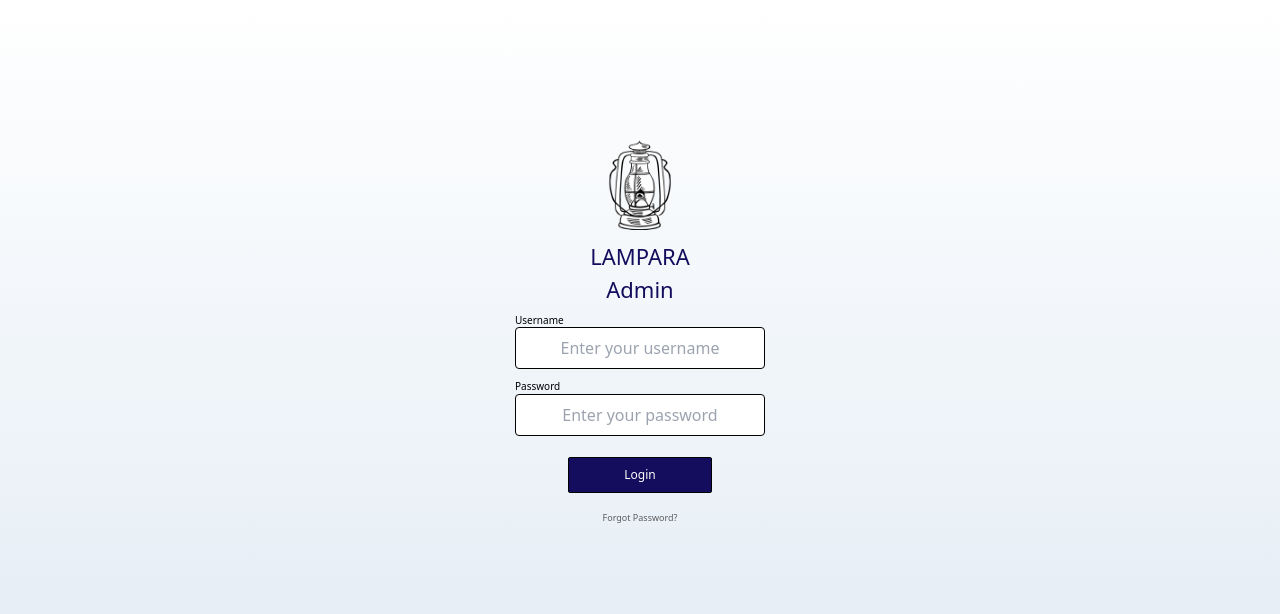
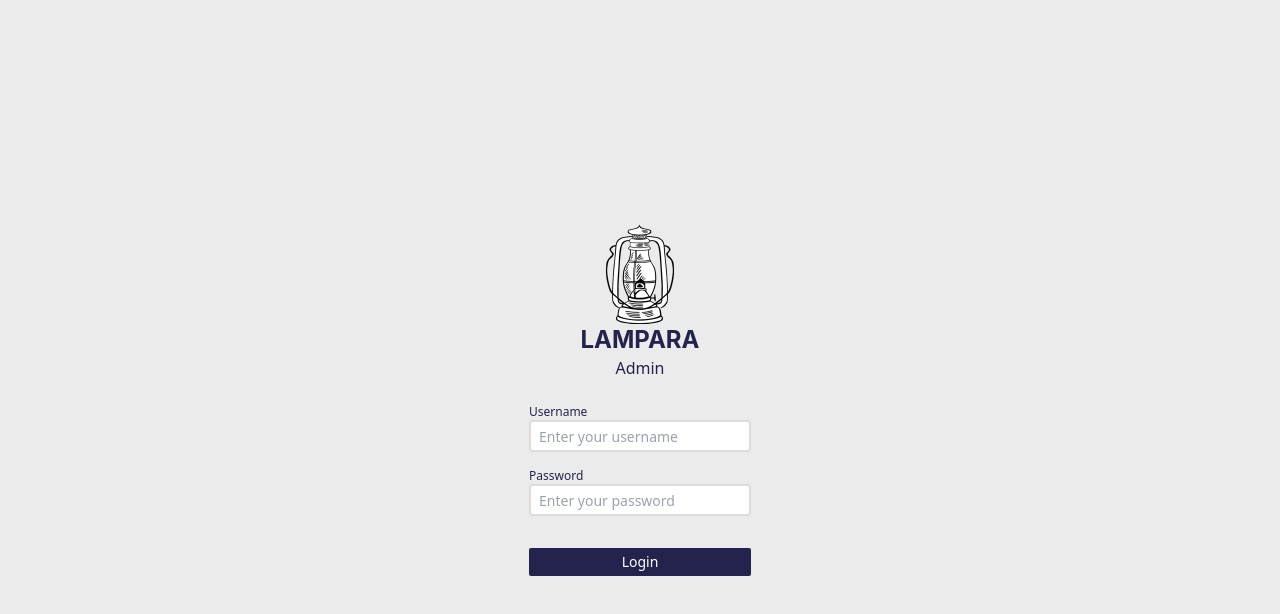
Before and after one commit to whackurt/lampara-nurse-scheduler, a React (Vite) app: page /admin/login in a window 1280 px wide. Shown: the top 614 px of the page. Built offline with nearby package versions, Linux system fonts and the light colour scheme.

Commit message:
feat: login page using tailwind

```diff
--- a/src/views/auth/admin-login/admin-login.jsx
+++ b/src/views/auth/admin-login/admin-login.jsx
@@ -1,10 +1,10 @@
-import React, { useEffect, useState } from 'react';
-import { Link, useNavigate } from 'react-router-dom';
-
+import React, { useState } from 'react';
+import { useNavigate } from 'react-router-dom';
 import { Helmet } from 'react-helmet';
-
-import './admin-login.css';
 import { LoginAdmin } from '../../../services/auth.services';
+import AppIcon from '../../../assets/icon.png';
+import LamparaInputForm from '../../../components/Forms/LamparaInputForm';
+import LamparaButton from '../../../components/Button/LamparaButton';
 
 const AdminLogin = (props) => {
 	const [username, setUsername] = useState('');
@@ -19,7 +19,7 @@ const AdminLogin = (props) => {
 		setLoading(true);
 
 		const res = await LoginAdmin({ username: username, password: password });
-		console.log(res);
+
 		if (res.status == 200) {
 			localStorage.setItem('adminToken', res.data.token);
 			navigate('/admin');
@@ -30,46 +30,40 @@ const AdminLogin = (props) => {
 	};
 
 	return (
-		<div className="home-container">
+		<div className="flex text-primary bg-mainBgColor w-full h-screen justify-center items-center">
 			<Helmet>
-				<title>Lampara</title>
+				<title>Login - Lampara</title>
 				<meta property="og:title" content="Lampara" />
 			</Helmet>
-			<div className="home-container1"></div>
-			<h1 className="home-text">
-				LAMPARA
-				<br />
-				<p className="font-light">Admin</p>
-			</h1>
+			<div className="flex flex-col items-center justify-center">
+				<img src={AppIcon} width={100} alt="Lampara" />
 
-			<input
-				type="text"
-				name="Username"
-				required
-				placeholder="Enter your username"
-				onChange={(e) => setUsername(e.target.value)}
-				className="home-textinput input"
-			/>
-			<input
-				type="password"
-				name="Password"
-				required
-				placeholder="Enter your password"
-				onChange={(e) => setPassword(e.target.value)}
-				className="home-textinput1 input"
-			/>
-			<span className="home-text1">Username</span>
-			<Link to="/forgot-password" className="home-navlink">
-				Forgot Password?
-			</Link>
-			<span className="home-text2">Password</span>
-			<button onClick={() => login()} className="home-navlink1 button">
-				{loading ? 'Logging in... ' : 'Login'}
-			</button>
-			<p className="home-text3">
-				{error ? 'Invalid Username or Password' : ''}
-			</p>
-			<img alt="image" src="/LAMPARA/logo1-200h.png" className="home-image" />
+				<h1 className="font-bold text-2xl text-primary font-inter">LAMPARA</h1>
+				<p>Admin</p>
+				<div className="mt-4">
+					<LamparaInputForm
+						label="Username"
+						onChange={(e) => setUsername(e.target.value)}
+						placeholder="Enter your username"
+					/>
+					<LamparaInputForm
+						label="Password"
+						onChange={(e) => setPassword(e.target.value)}
+						placeholder="Enter your password"
+					/>
+				</div>
+
+				<p className="text-red-500 text-xs">
+					{error ? 'Invalid username or password' : ''}
+				</p>
+
+				<LamparaButton
+					label="Login"
+					loading={loading}
+					loadingText="Logging in..."
+					onClick={() => login()}
+				/>
+			</div>
 		</div>
 	);
 };
--- a/src/views/auth/nurse-login/nurse-login.jsx
+++ b/src/views/auth/nurse-login/nurse-login.jsx
@@ -1,10 +1,11 @@
 import React, { useState } from 'react';
 import { Link, useNavigate } from 'react-router-dom';
-
 import { Helmet } from 'react-helmet';
-
 import './nurse-login.css';
 import { LoginNurse } from '../../../services/auth.services';
+import AppIcon from '../../../assets/icon.png';
+import LamparaButton from '../../../components/Button/LamparaButton';
+import LamparaInputForm from '../../../components/Forms/LamparaInputForm';
 
 const NurseLogin = (props) => {
 	const [username, setUsername] = useState('');
@@ -19,7 +20,7 @@ const NurseLogin = (props) => {
 		setLoading(true);
 
 		const res = await LoginNurse({ username: username, password: password });
-		console.log(res);
+
 		if (res.status == 200) {
 			localStorage.setItem('nurseToken', res.data.token);
 			navigate('/nurse');
@@ -30,46 +31,40 @@ const NurseLogin = (props) => {
 	};
 
 	return (
-		<div className="home-container">
+		<div className="flex text-primary bg-mainBgColor w-full h-screen justify-center items-center">
 			<Helmet>
-				<title>Lampara</title>
+				<title>Login - Lampara</title>
 				<meta property="og:title" content="Lampara" />
 			</Helmet>
-			<div className="home-container1"></div>
-			<h1 className="home-text">
-				LAMPARA
-				<br />
-				<p className="font-light">Nurse</p>
-			</h1>
+			<div className="flex flex-col items-center justify-center">
+				<img src={AppIcon} width={100} alt="Lampara" />
 
-			<input
-				type="text"
-				name="Username"
-				required
-				placeholder="Enter your username"
-				onChange={(e) => setUsername(e.target.value)}
-				className="home-textinput input"
-			/>
-			<input
-				type="password"
-				name="Password"
-				required
-				placeholder="Enter your password"
-				onChange={(e) => setPassword(e.target.value)}
-				className="home-textinput1 input"
-			/>
-			<span className="home-text1">Username</span>
-			<Link to="/forgot-password" className="home-navlink">
-				Forgot Password?
-			</Link>
-			<span className="home-text2">Password</span>
-			<button onClick={() => login()} className="home-navlink1 button">
-				{loading ? 'Logging in... ' : 'Login'}
-			</button>
-			<p className="home-text3">
-				{error ? 'Invalid Username or Password' : ''}
-			</p>
-			<img alt="image" src="/LAMPARA/logo1-200h.png" className="home-image" />
+				<h1 className="font-bold text-2xl text-primary font-inter">LAMPARA</h1>
+				<p>Nurse</p>
+				<div className="mt-4">
+					<LamparaInputForm
+						label="Username"
+						onChange={(e) => setUsername(e.target.value)}
+						placeholder="Enter your username"
+					/>
+					<LamparaInputForm
+						label="Password"
+						onChange={(e) => setPassword(e.target.value)}
+						placeholder="Enter your password"
+					/>
+				</div>
+
+				<p className="text-red-500 text-xs">
+					{error ? 'Invalid username or password' : ''}
+				</p>
+
+				<LamparaButton
+					label="Login"
+					loading={loading}
+					loadingText="Logging in..."
+					onClick={() => login()}
+				/>
+			</div>
 		</div>
 	);
 };
```
